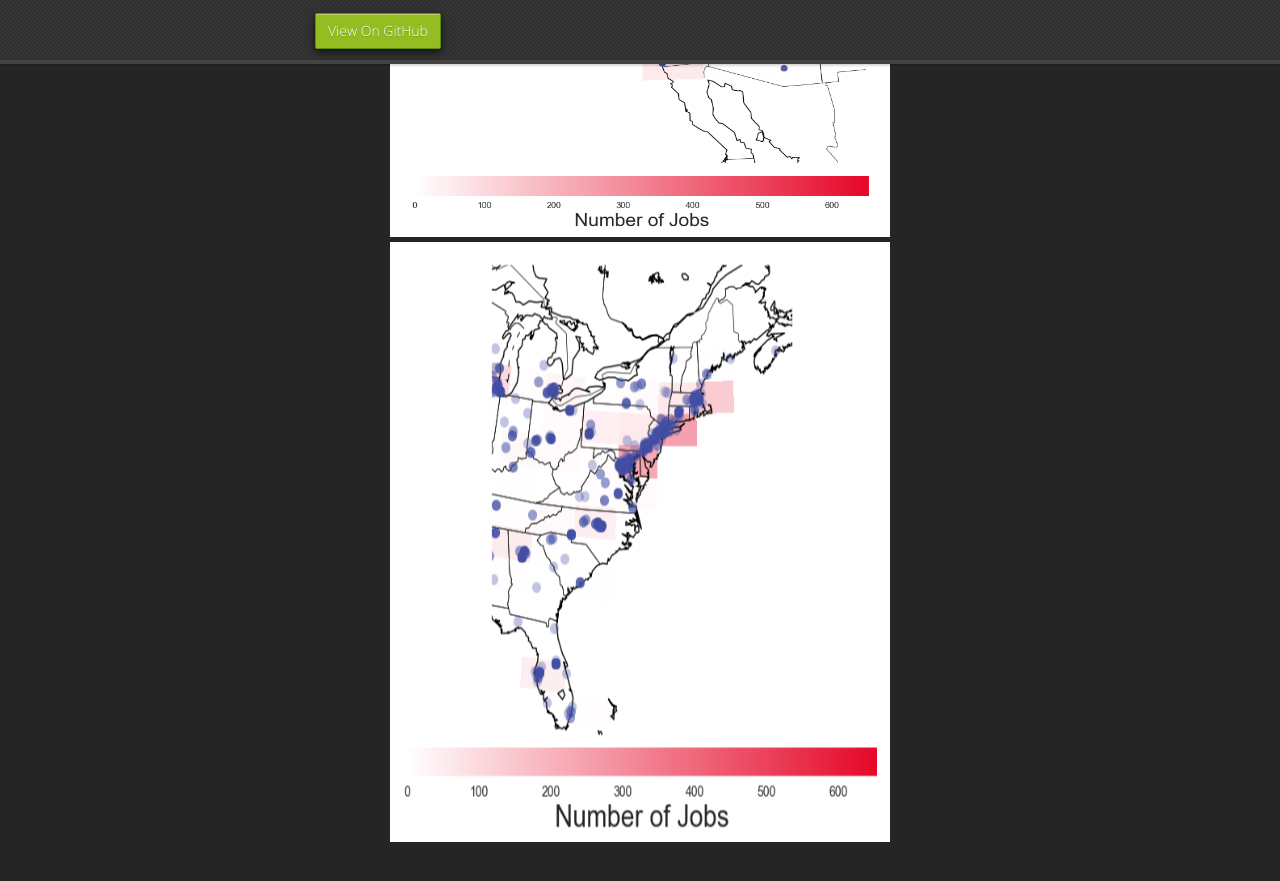
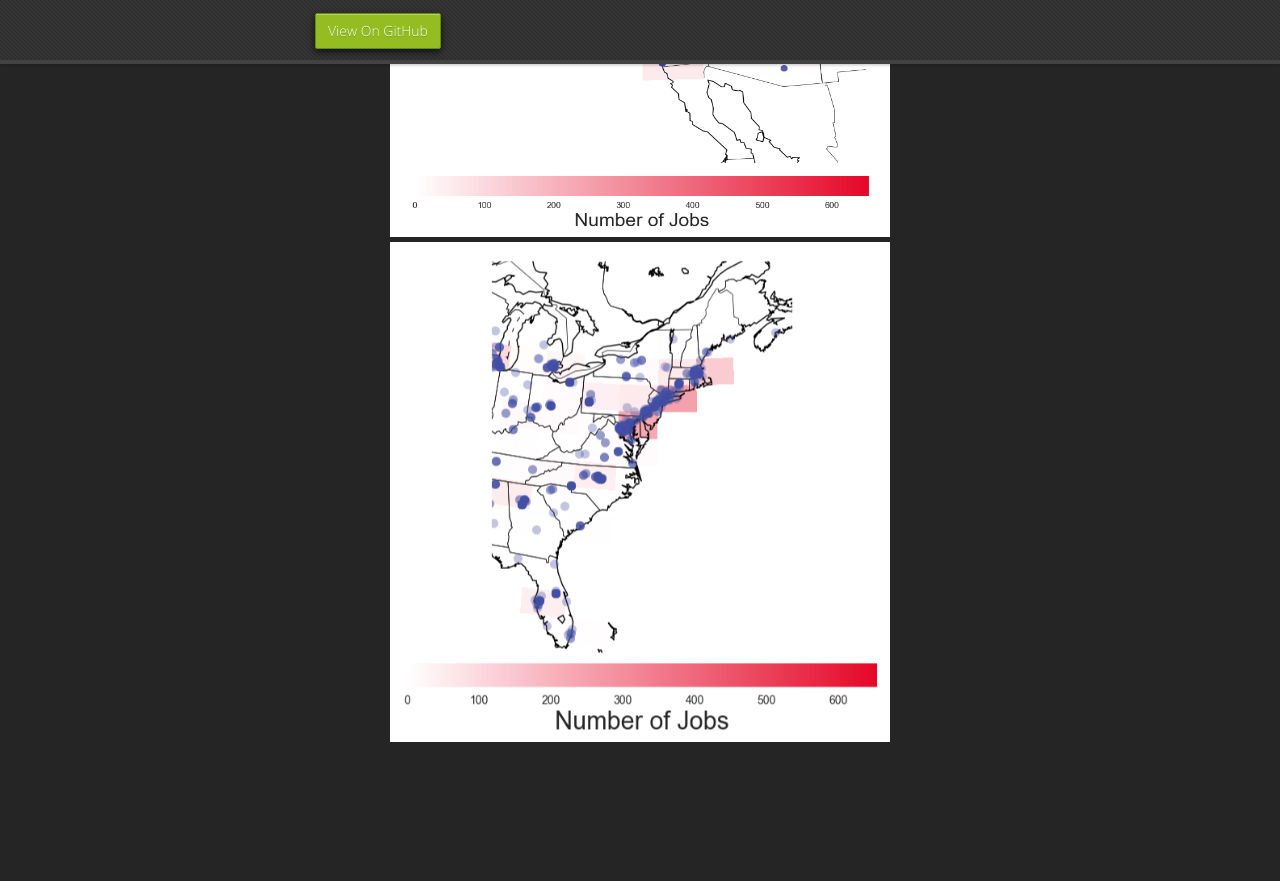
Before and after one commit to mrbrins82/mrbrins82.github.io, a Jekyll site: the page built from kaggle_indeed.md, in a window 1280 px wide and 900 px high, scrolled down 4458 px. Shown: the top 881 px of the window. Built offline with Jekyll 4.4.1, drawn with Linux system fonts in a browser that asks for light colours; nearby versions of some CDN libraries; our own code applies the rules of GitHub Pages for plain Markdown files; after the commit the page ends 5295 px from its top, so only the background shows below that.

Commit message:
resized job image

```diff
--- a/kaggle_indeed.md
+++ b/kaggle_indeed.md
@@ -157,5 +157,5 @@ f.close()
 </center>
 <center><img src="./assets/images/heat_scatter_west_zoom.png" alt="west coast heat map" width="500" height="600" />
 </center>
-<center><img src="./assets/images/heat_scatter_east_zoom.png" alt="east coast heat map" width="500" height="600" />
+<center><img src="./assets/images/heat_scatter_east_zoom.png" alt="east coast heat map" width="500" height="500" />
 </center>
```
